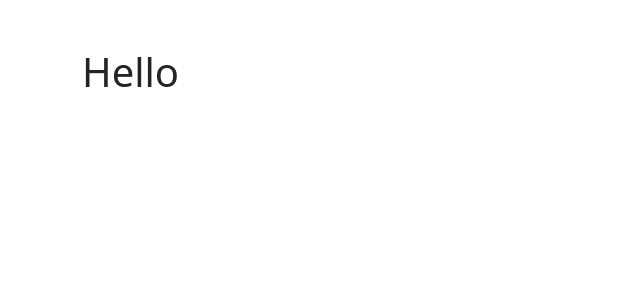
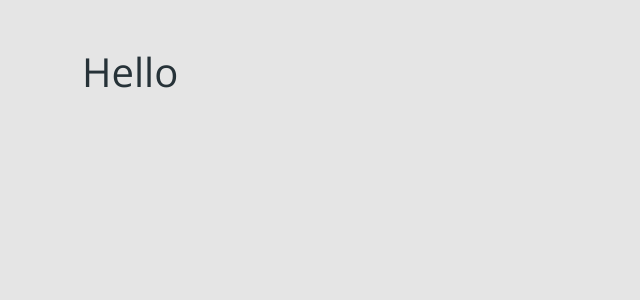
Before and after one commit to BugRed/model-product-catalog, a React (Create React App) app in the folder front-web/: page / in a window 1280 px wide. Shown: the top 300 px of the page, without its empty margins (0-640 px from the left). Built offline with nearby package versions, Linux system fonts and the light colour scheme.

Commit message:
scss add

```diff
--- a/front-web/src/App.tsx
+++ b/front-web/src/App.tsx
@@ -1,4 +1,7 @@
 import React from "react";
+
+import './core/assets/styles/custom.scss';
+import './app.scss';
 
 
 const App = () => {
--- /dev/null
+++ b/front-web/src/app.scss
@@ -0,0 +1,6 @@
+@import url('https://fonts.googleapis.com/css2?family=Open+Sans:wght@400;700&display=swap');
+
+* {
+    font-family: 'Open Sans', sans-serif;
+
+}
--- /dev/null
+++ b/front-web/src/core/assets/styles/custom.scss
@@ -0,0 +1,8 @@
+$theme-colors: (
+    "primary": #407BFF
+);
+
+$body-bg : #E5E5E5;
+$body-color: #263238;
+
+@import '~bootstrap/scss/bootstrap.scss';
--- a/front-web/src/index.tsx
+++ b/front-web/src/index.tsx
@@ -3,9 +3,6 @@
 import reportWebVitals from './reportWebVitals';
 import App from './App';
 
-
-
-import 'bootstrap/dist/css/bootstrap.css'
 
 const root = ReactDOM.createRoot(
   document.getElementById('root') as HTMLElement
```
